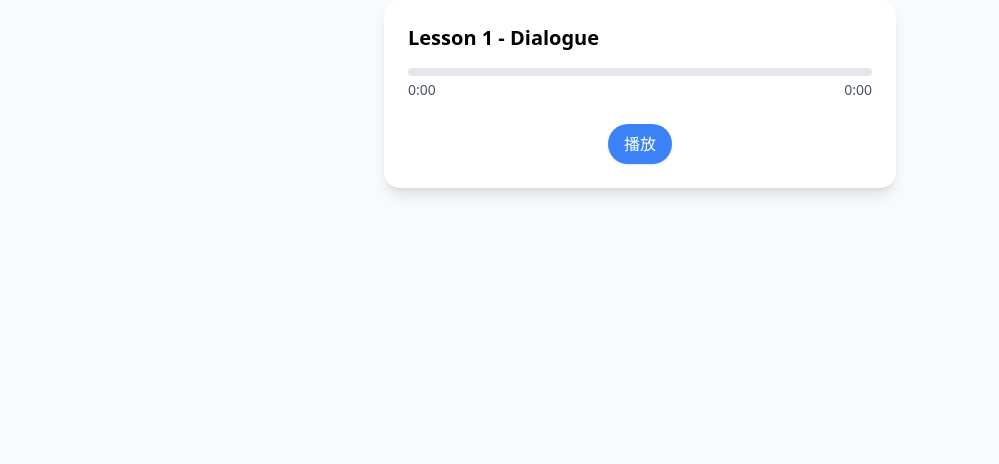
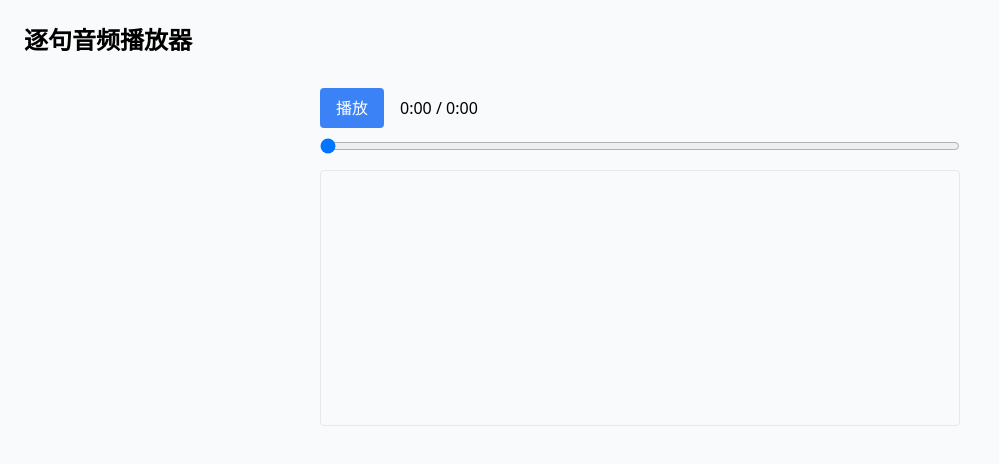
Before and after one commit to git9527/awesome-audio-player, a React (Vite) app: page / in a window 1280 px wide. Shown: the top 464 px of the page, without its empty margins (0-999 px from the left). Built offline with nearby package versions, Linux system fonts and the light colour scheme.

Commit message:
refactor: update App and AudioPlayer components for improved structure and functionality

```diff
--- a/src/App.tsx
+++ b/src/App.tsx
@@ -5,12 +5,13 @@ import AudioPlayer from "./components/AudioPlayer.js";
 
 const segments = parseSRT(srtFile);
 
-const lessonData = {
-    title: "Lesson 1 - Dialogue",
-    audioUrl: "/audio/01.mp3",
-    segments,
+const App: React.FC = () => {
+    return (
+        <div className="p-6">
+            <h1 className="text-2xl font-bold mb-4">逐句音频播放器</h1>
+            <AudioPlayer audioSrc="/audio/01.mp3" subtitles={segments} />
+        </div>
+    );
 };
 
-export default function App() {
-    return <AudioPlayer lessonData={lessonData} />;
-}
+export default App;
--- a/src/components/AudioPlayer.tsx
+++ b/src/components/AudioPlayer.tsx
@@ -1,113 +1,133 @@
-import React, { useState, useRef, useEffect } from 'react';
+import React, { useEffect, useRef, useState } from "react";
 
-export default function AudioPlayer({ lessonData }) {
-  const audioRef = useRef<HTMLAudioElement | null>(null);
-  const [currentSegment, setCurrentSegment] = useState<any>(null);
-  const [isPlaying, setIsPlaying] = useState(false);
-  const [progress, setProgress] = useState(0);
+interface Subtitle {
+  id: number;
+  start: number; // 秒
+  end: number;   // 秒
+  text: string;
+}
+
+interface AudioPlayerProps {
+  audioSrc: string;
+  subtitles: Subtitle[];
+}
+
+const formatTime = (time: number): string => {
+  const minutes = Math.floor(time / 60);
+  const seconds = Math.floor(time % 60);
+  return `${minutes}:${seconds < 10 ? "0" : ""}${seconds}`;
+};
+
+const AudioPlayer: React.FC<AudioPlayerProps> = ({ audioSrc, subtitles }) => {
+  const audioRef = useRef<HTMLAudioElement>(null);
   const [currentTime, setCurrentTime] = useState(0);
   const [duration, setDuration] = useState(0);
+  const [currentIndex, setCurrentIndex] = useState<number | null>(null);
+  const [isPlaying, setIsPlaying] = useState(false);
+  const currentLineRef = useRef<HTMLDivElement | null>(null);
 
+  // 更新时间
   useEffect(() => {
     const audio = audioRef.current;
     if (!audio) return;
 
-    const onLoadedMetadata = () => {
-      setDuration(audio.duration);
-    };
+    const updateTime = () => setCurrentTime(audio.currentTime);
+    const updateDuration = () => setDuration(audio.duration);
 
-    const onTimeUpdate = () => {
-      setCurrentTime(audio.currentTime);
-      setProgress((audio.currentTime / audio.duration) * 100);
-
-      if (currentSegment && audio.currentTime > currentSegment.end) {
-        const nextIndex =
-            lessonData.segments.findIndex((s) => s.id === currentSegment.id) + 1;
-        if (nextIndex < lessonData.segments.length) {
-          playSegment(lessonData.segments[nextIndex]);
-        } else {
-          audio.pause();
-          setIsPlaying(false);
-          setCurrentSegment(null);
-        }
-      }
-    };
-
-    audio.addEventListener('loadedmetadata', onLoadedMetadata);
-    audio.addEventListener('timeupdate', onTimeUpdate);
+    audio.addEventListener("timeupdate", updateTime);
+    audio.addEventListener("loadedmetadata", updateDuration);
 
     return () => {
-      audio.removeEventListener('loadedmetadata', onLoadedMetadata);
-      audio.removeEventListener('timeupdate', onTimeUpdate);
+      audio.removeEventListener("timeupdate", updateTime);
+      audio.removeEventListener("loadedmetadata", updateDuration);
     };
-  }, [currentSegment, lessonData]);
+  }, []);
 
-  const playSegment = (segment: any) => {
-    const audio = audioRef.current;
-    if (!audio) return;
-    setCurrentSegment(segment);
-    audio.currentTime = segment.start;
-    audio.play();
-    setIsPlaying(true);
-  };
+  // 匹配当前字幕
+  useEffect(() => {
+    const idx = subtitles.findIndex(
+        (s) => currentTime >= s.start && currentTime <= s.end
+    );
+    setCurrentIndex(idx === -1 ? null : idx);
+  }, [currentTime, subtitles]);
 
-  const togglePlay = () => {
-    const audio = audioRef.current;
-    if (!audio) return;
-    if (isPlaying) {
-      audio.pause();
-      setIsPlaying(false);
-    } else {
-      audio.play();
+  // 自动滚动到当前字幕
+  useEffect(() => {
+    if (currentLineRef.current) {
+      currentLineRef.current.scrollIntoView({
+        behavior: "smooth",
+        block: "center",
+      });
+    }
+  }, [currentIndex]);
+
+  // 点击字幕跳转
+  const handleClick = (start: number) => {
+    if (audioRef.current) {
+      audioRef.current.currentTime = start;
+      audioRef.current.play();
       setIsPlaying(true);
     }
   };
 
-  const formatTime = (time: number) => {
-    const minutes = Math.floor(time / 60);
-    const seconds = Math.floor(time % 60).toString().padStart(2, '0');
-    return `${minutes}:${seconds}`;
+  const togglePlay = () => {
+    if (!audioRef.current) return;
+    if (isPlaying) {
+      audioRef.current.pause();
+    } else {
+      audioRef.current.play();
+    }
+    setIsPlaying(!isPlaying);
+  };
+
+  const handleProgressChange = (e: React.ChangeEvent<HTMLInputElement>) => {
+    if (!audioRef.current) return;
+    const time = Number(e.target.value);
+    audioRef.current.currentTime = time;
+    setCurrentTime(time);
   };
 
   return (
-      <div className="max-w-lg mx-auto p-6 bg-white shadow-lg rounded-2xl">
-        <h1 className="text-xl font-bold mb-2">{lessonData.title}</h1>
-        <audio ref={audioRef} src={lessonData.audioUrl} />
+      <div className="p-4 max-w-2xl mx-auto">
+        <audio ref={audioRef} src={audioSrc} preload="metadata" />
+        <div className="flex items-center space-x-4 mb-2">
+          <button
+              onClick={togglePlay}
+              className="px-4 py-2 bg-blue-500 text-white rounded"
+          >
+            {isPlaying ? "暂停" : "播放"}
+          </button>
+          <span>
+          {formatTime(currentTime)} / {formatTime(duration)}
+        </span>
+        </div>
+        <input
+            type="range"
+            min={0}
+            max={duration || 0}
+            value={currentTime}
+            step={0.1}
+            onChange={handleProgressChange}
+            className="w-full mb-4"
+        />
 
-        <div className="w-full bg-gray-200 h-2 rounded mt-4">
-          <div
-              className="bg-blue-500 h-2 rounded"
-              style={{ width: `${progress}%` }}
-          ></div>
-        </div>
-
-        <div className="flex justify-between text-sm text-gray-600 mt-1">
-          <span>{formatTime(currentTime)}</span>
-          <span>{formatTime(duration)}</span>
-        </div>
-
-        <div className="space-y-3 mt-4">
-          {lessonData.segments.map((seg: any) => (
+        {/* 可滚动字幕区域 */}
+        <div className="h-64 overflow-y-auto border p-2 rounded">
+          {subtitles.map((s, i) => (
               <div
-                  key={seg.id}
-                  onClick={() => playSegment(seg)}
-                  className={`p-3 rounded-lg cursor-pointer transition hover:bg-gray-100 ${
-                      currentSegment?.id === seg.id ? 'bg-blue-100' : ''
+                  key={s.id}
+                  ref={i === currentIndex ? currentLineRef : null}
+                  className={`p-2 rounded cursor-pointer ${
+                      i === currentIndex ? "bg-yellow-200" : "hover:bg-gray-100"
                   }`}
+                  onClick={() => handleClick(s.start)}
               >
-                {seg.text}
+                {s.text}
               </div>
           ))}
         </div>
-
-        <div className="mt-6 flex justify-center">
-          <button
-              className="px-4 py-2 bg-blue-500 text-white rounded-full shadow hover:bg-blue-600"
-              onClick={togglePlay}
-          >
-            {isPlaying ? '暂停' : '播放'}
-          </button>
-        </div>
       </div>
   );
-}
+};
+
+export default AudioPlayer;
```
